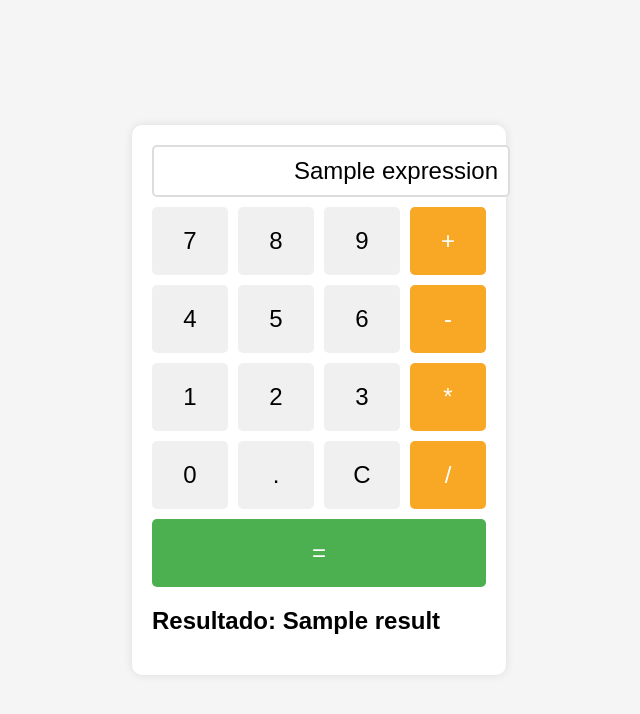
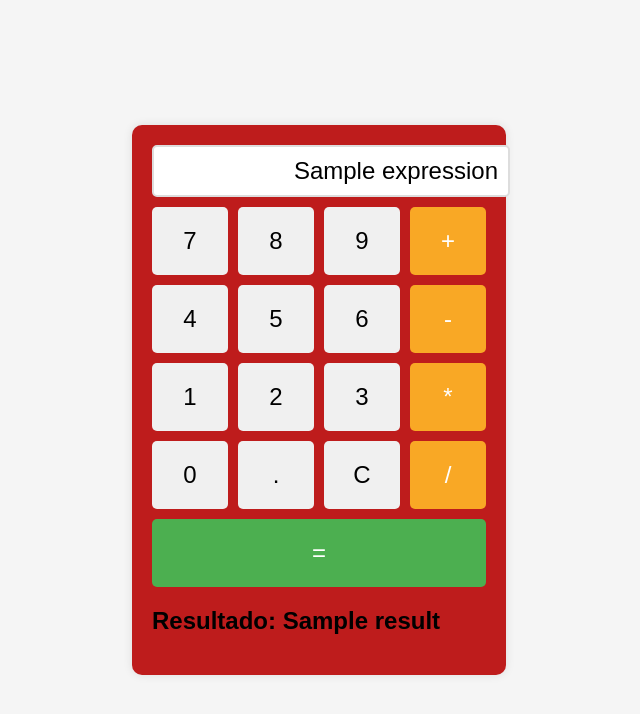
Before and after one commit to SilviaBea/PUCPR_Devops, a Flask app: template templates/index.html in a window 1280 px wide. Shown: the top 714 px of the page, without its empty margins (321-961 px from the left). Run offline with Flask 3, Linux system fonts and the light colour scheme; the template is opened without the code that fills it: most values are stand-ins (such as "Sample title", 1, 10 or a date in 2020).

Commit message:
change bg collor

```diff
--- a/templates/index.html
+++ b/templates/index.html
@@ -15,7 +15,7 @@
             background-color: #f5f5f5;
         }
         .calculator {
-            background-color: #fff;
+            background-color: #be1c1c;
             padding: 20px;
             border-radius: 10px;
             box-shadow: 0px 0px 10px rgba(0, 0, 0, 0.1);
```
